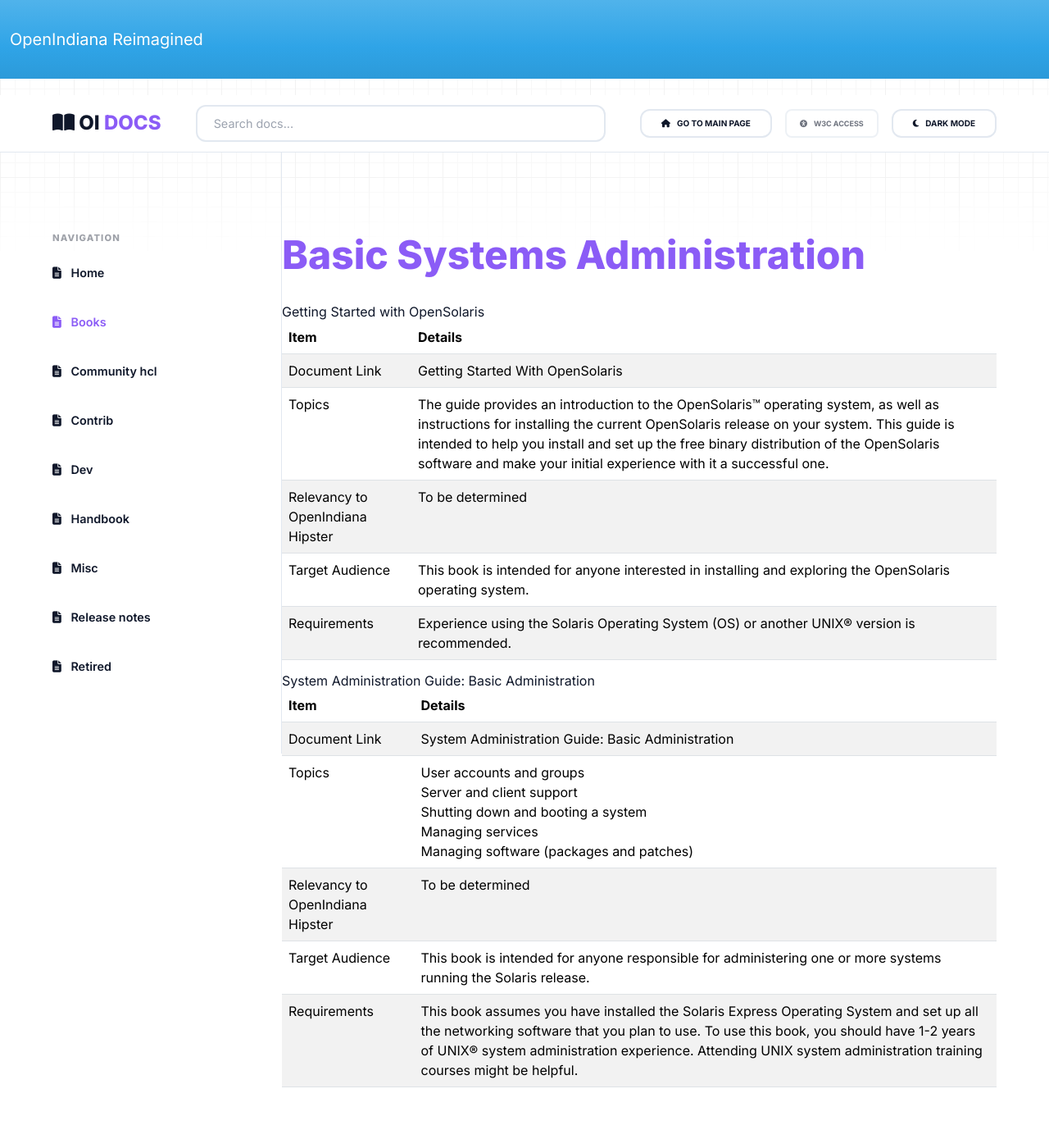
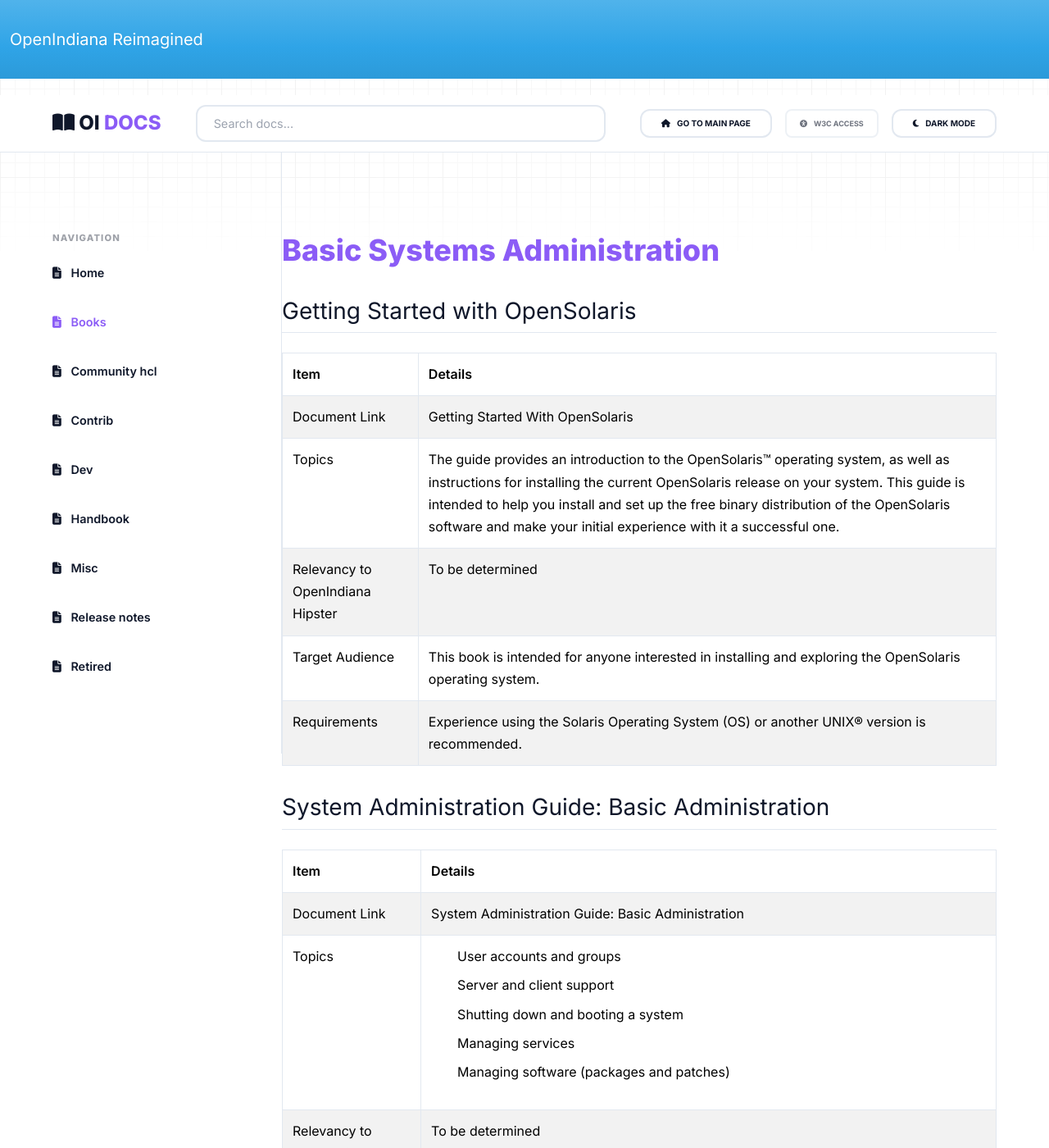
Before and after one commit to N00B-5634/OpenIndiana-SiteReimagined, an MkDocs documentation site: the page built from docs/books/basic.md, in a window 1280 px wide and 1400 px high. Shown: the whole window at 82% size. Built offline with MkDocs 1.6.1, drawn with Linux system fonts in a browser that asks for light colours; nearby versions of some CDN libraries.

Commit message:
Site Update: 2026-01-11 01:27:24

```diff
--- a/docs/css/style.css
+++ b/docs/css/style.css
@@ -341,3 +341,86 @@
         margin: 0.5rem 0;
     }
 }
+/* ===== Markdown Engine Fixes ===== */
+.markdown-engine {
+    font-size: 1rem;
+    line-height: 1.7;
+}
+
+.markdown-engine h1,
+.markdown-engine h2,
+.markdown-engine h3,
+.markdown-engine h4,
+.markdown-engine h5,
+.markdown-engine h6 {
+    margin-top: 2rem;
+    margin-bottom: 1rem;
+    line-height: 1.3;
+}
+
+.markdown-engine h1 {
+    font-size: 2.25rem;
+    margin-top: 0;
+}
+
+.markdown-engine h2 {
+    font-size: 1.75rem;
+    border-bottom: 1px solid var(--card-border);
+    padding-bottom: 0.5rem;
+}
+
+.markdown-engine h3 {
+    font-size: 1.375rem;
+}
+
+.markdown-engine p {
+    margin-bottom: 1.25rem;
+}
+
+.markdown-engine ul,
+.markdown-engine ol {
+    margin-bottom: 1.25rem;
+    padding-left: 2rem;
+}
+
+.markdown-engine li {
+    margin-bottom: 0.5rem;
+}
+
+.markdown-engine pre {
+    margin: 1.5rem 0;
+}
+
+.markdown-engine blockquote {
+    border-left: 4px solid var(--oi-primary);
+    padding-left: 1.25rem;
+    margin-left: 0;
+    margin-bottom: 1.25rem;
+    color: var(--text-main);
+    opacity: 0.9;
+    font-style: italic;
+}
+
+.markdown-engine table {
+    width: 100%;
+    border-collapse: collapse;
+    margin: 1.5rem 0;
+}
+
+.markdown-engine th,
+.markdown-engine td {
+    border: 1px solid var(--card-border);
+    padding: 0.75rem;
+    text-align: left;
+}
+
+.markdown-engine th {
+    background-color: var(--card-bg);
+    font-weight: 600;
+}
+
+.markdown-engine hr {
+    border: 0;
+    border-top: 1px solid var(--card-border);
+    margin: 2rem 0;
+}
```
Also changed, not shown: 6 other files.
